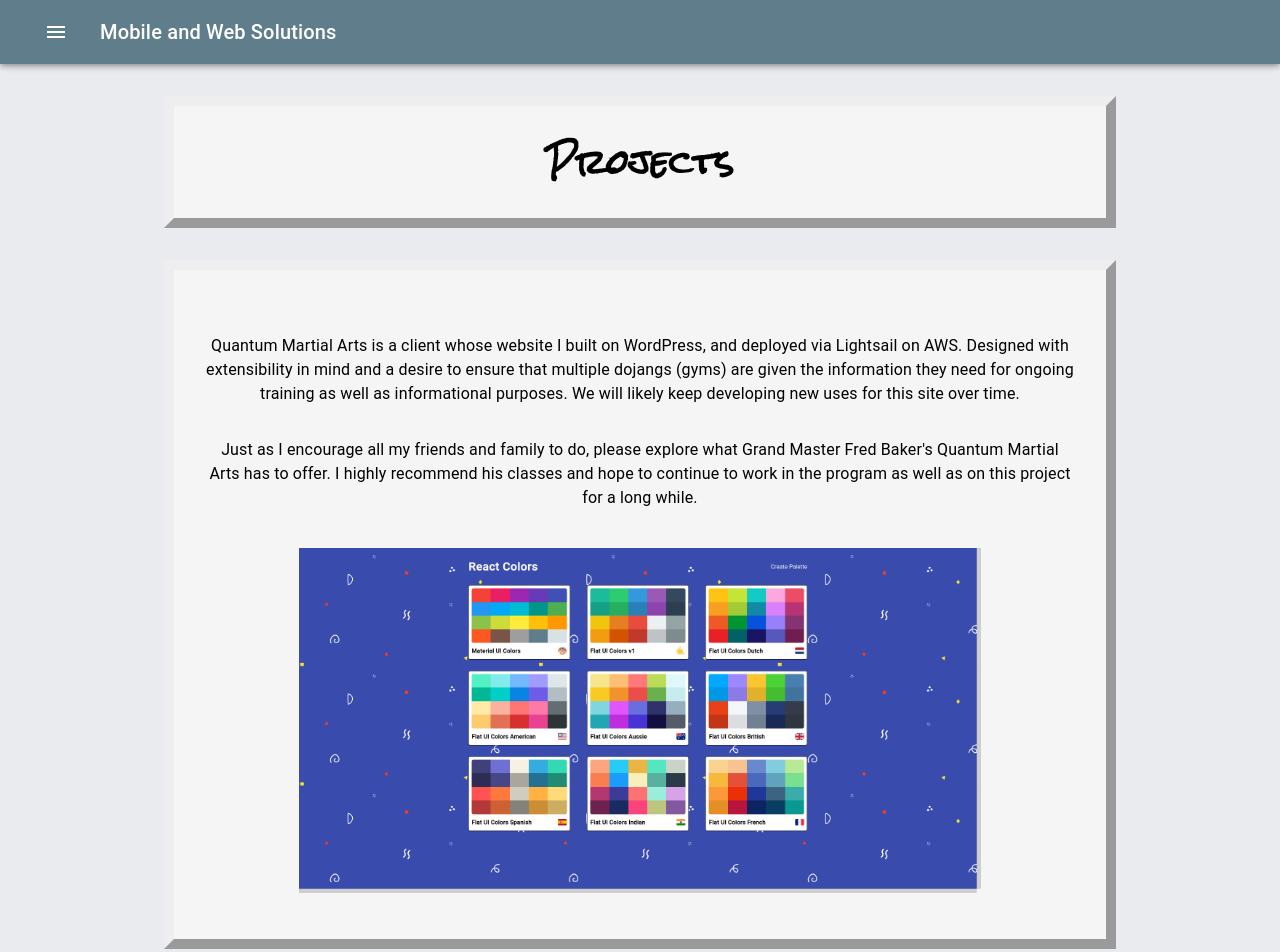
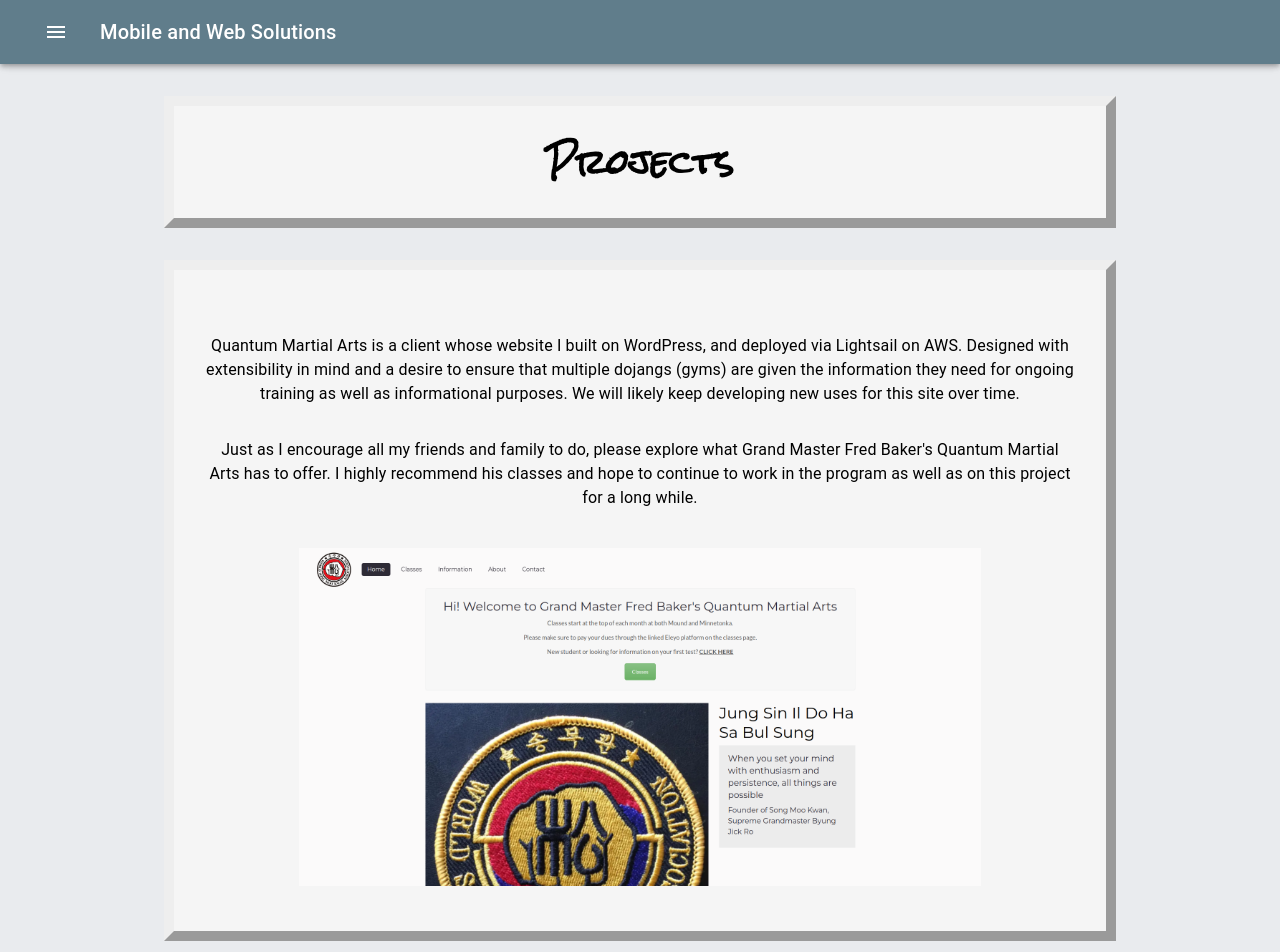
Before and after one commit to CPMSP/solutusweb, a React (Create React App) app: page /projects in a window 1280 px wide. Shown: the top 952 px of the page. Built offline with nearby package versions, Linux system fonts and the light colour scheme.

Commit message:
added image

```diff
--- a/src/pages/Projects.js
+++ b/src/pages/Projects.js
@@ -2,7 +2,7 @@
 import { Container, Box, Typography, Button } from "@material-ui/core";
 import Navbar from "../components/Navbar";
 import { useStyles } from "../styles/pageStyles";
-import reactcolors from "../public/reactcolors.png";
+import qma from "../public/qmahome.png";
 import gdt from "../public/gdt.png";
 import barefaced from "../public/barefaced.png";
 
@@ -40,7 +40,7 @@
               >
                 <img
                   className={classes.projectImage}
-                  src={reactcolors}
+                  src={qma}
                   alt="quantum martial arts"
                 />
               </a>
```
Also changed, not shown: src/public/qmahome.png (added).
